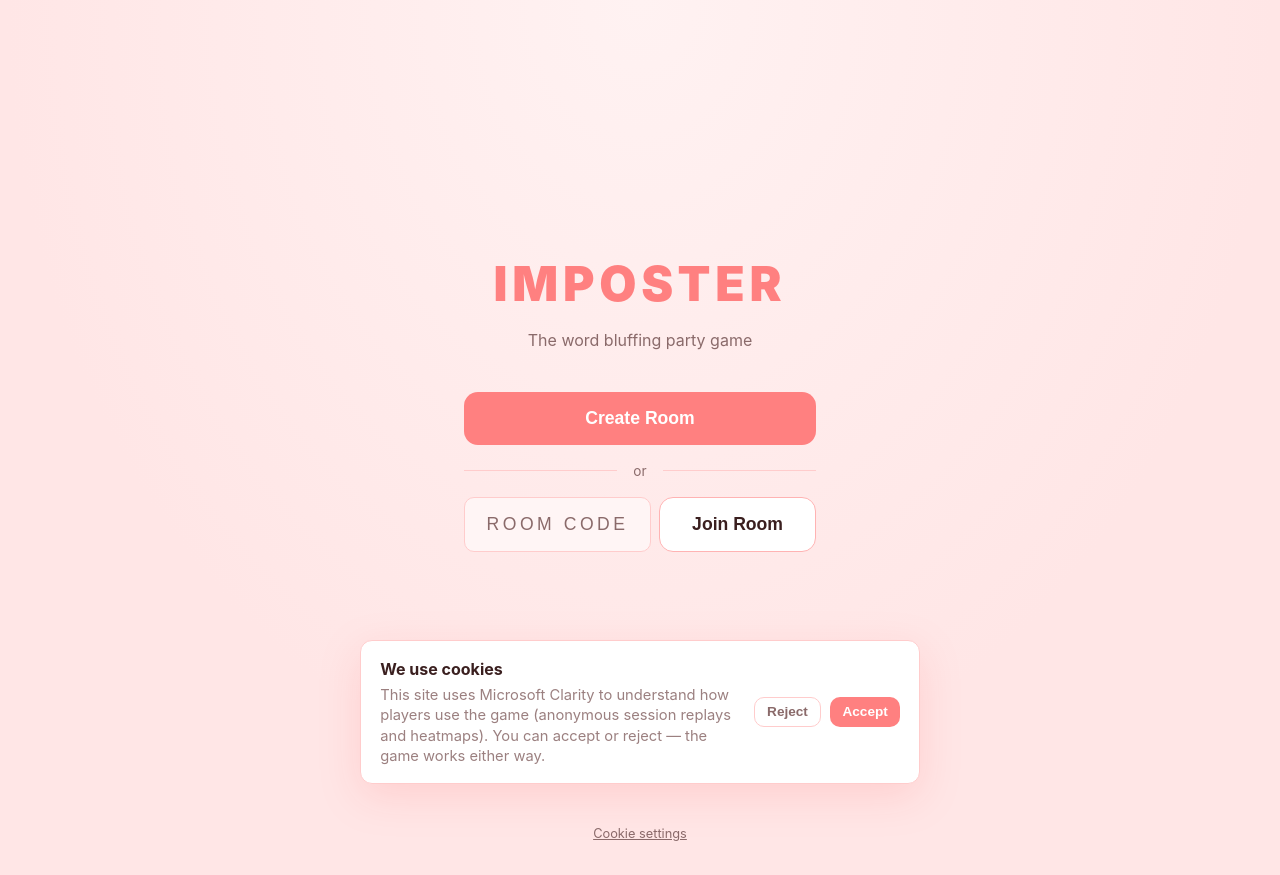
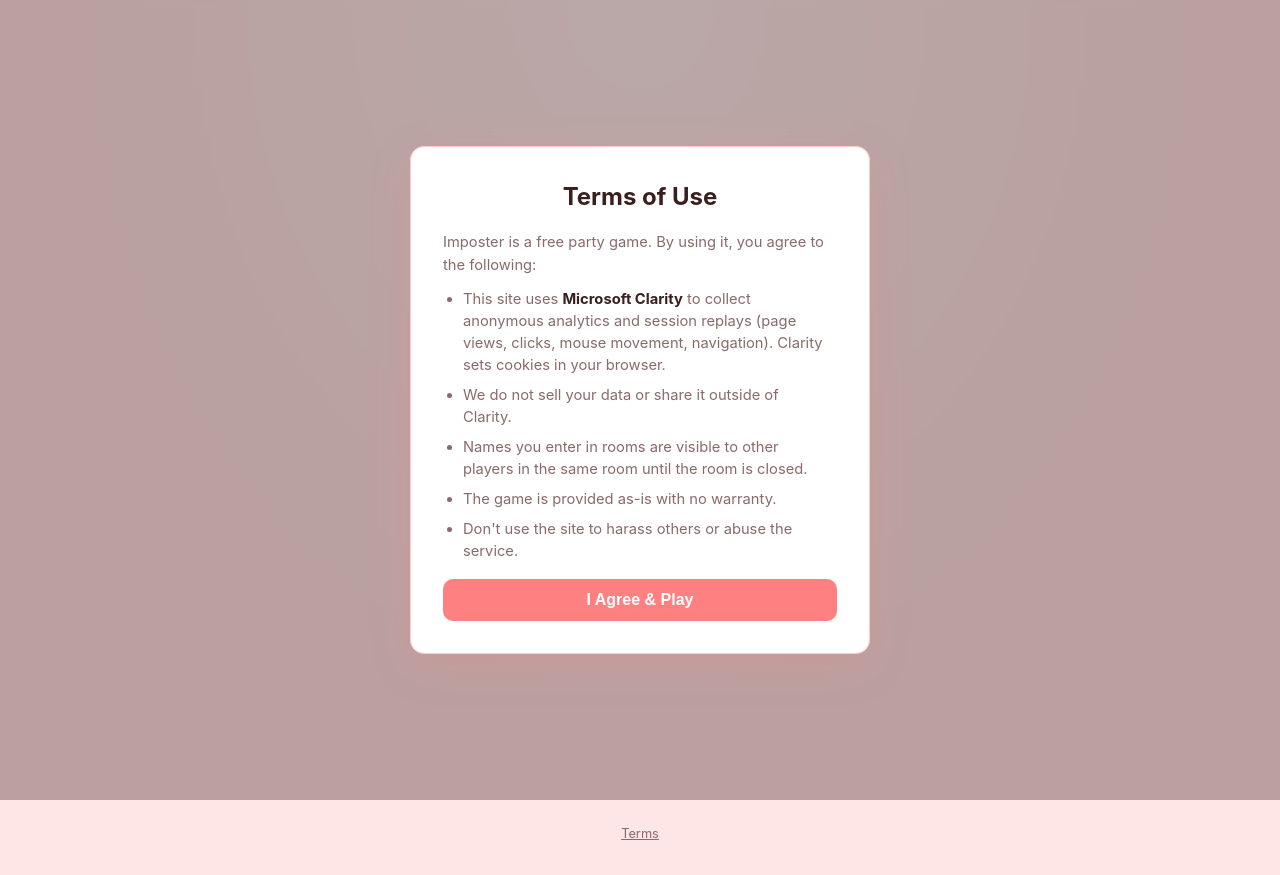
Before and after one commit to shivangi827/imposter-game, a website with bundled scripts: page public/index.html in a window 1280 px wide. Built offline with nearby package versions, Linux system fonts and the light colour scheme; files whose address does not match are found by name.

Commit message:
feat: replace cookie banner with terms gate modal
Always load Clarity after a single acceptance of a terms modal that
discloses Clarity usage and cookies. Removes the reject/DNT path since
the goal is to track all sessions. Footer link reopens the terms in
read-only mode. Storage key bumped to imposter.terms.v1 so previously
rejected users are re-prompted.

```diff
--- a/public/index.html
+++ b/public/index.html
@@ -267,16 +267,23 @@
 </div>
 
 <!-- ═══════════════════════════════════════════════════════
-     COOKIE CONSENT BANNER
+     TERMS & CONDITIONS MODAL
 ═══════════════════════════════════════════════════════ -->
-<div id="consent-banner" class="consent-banner hidden" role="dialog" aria-live="polite" aria-label="Cookie consent">
-  <div class="consent-text">
-    <strong>We use cookies</strong>
-    <p>This site uses Microsoft Clarity to understand how players use the game (anonymous session replays and heatmaps). You can accept or reject — the game works either way.</p>
-  </div>
-  <div class="consent-actions">
-    <button class="btn btn-ghost btn-sm" id="consent-reject">Reject</button>
-    <button class="btn btn-primary btn-sm" id="consent-accept">Accept</button>
+<div id="modal-terms" class="modal hidden" role="dialog" aria-modal="true" aria-labelledby="modal-terms-title">
+  <div class="modal-box terms-box">
+    <h2 id="modal-terms-title">Terms of Use</h2>
+    <div class="terms-body">
+      <p>Imposter is a free party game. By using it, you agree to the following:</p>
+      <ul>
+        <li>This site uses <strong>Microsoft Clarity</strong> to collect anonymous analytics and session replays (page views, clicks, mouse movement, navigation). Clarity sets cookies in your browser.</li>
+        <li>We do not sell your data or share it outside of Clarity.</li>
+        <li>Names you enter in rooms are visible to other players in the same room until the room is closed.</li>
+        <li>The game is provided as-is with no warranty.</li>
+        <li>Don't use the site to harass others or abuse the service.</li>
+      </ul>
+    </div>
+    <button class="btn btn-primary btn-full" id="btn-terms-accept">I Agree &amp; Play</button>
+    <button class="btn btn-secondary btn-full hidden" id="btn-terms-close">Close</button>
   </div>
 </div>
 
@@ -284,7 +291,7 @@
      FOOTER
 ═══════════════════════════════════════════════════════ -->
 <footer class="site-footer">
-  <a href="#" id="footer-cookie-settings">Cookie settings</a>
+  <a href="#" id="footer-terms">Terms</a>
 </footer>
 
 <script src="/app.js"></script>
--- a/public/style.css
+++ b/public/style.css
@@ -659,39 +659,27 @@ h1 {
   .btn-lg { padding: 0.85rem 1.5rem; font-size: 1rem; }
 }
 
-/* ─── Cookie Consent Banner ─────────────────────────────── */
-.consent-banner {
-  position: fixed;
-  left: 1rem;
-  right: 1rem;
-  bottom: 1rem;
-  max-width: 560px;
-  margin: 0 auto;
-  background: var(--surface);
-  color: var(--text);
-  border: 1px solid var(--border);
-  border-radius: 12px;
-  padding: 1rem 1.2rem;
-  box-shadow: var(--shadow-lg);
-  backdrop-filter: blur(8px);
-  z-index: 9999;
+/* ─── Terms & Conditions Modal ──────────────────────────── */
+.terms-box {
+  max-width: 460px;
+}
+.terms-body {
+  max-height: 50vh;
+  overflow-y: auto;
+  font-size: 0.92rem;
+  line-height: 1.5;
+  color: var(--text-muted);
+  padding-right: 0.5rem;
+}
+.terms-body p { margin-bottom: 0.75rem; }
+.terms-body ul {
+  list-style: disc;
+  padding-left: 1.25rem;
   display: flex;
   flex-direction: column;
-  gap: 0.8rem;
-  font-size: 0.92rem;
+  gap: 0.5rem;
 }
-.consent-banner.hidden { display: none; }
-.consent-text strong { display: block; font-size: 1rem; margin-bottom: 0.25rem; }
-.consent-text p { margin: 0; opacity: 0.85; line-height: 1.4; color: var(--text-muted); }
-.consent-actions {
-  display: flex;
-  gap: 0.6rem;
-  justify-content: flex-end;
-}
-@media (min-width: 520px) {
-  .consent-banner { flex-direction: row; align-items: center; }
-  .consent-text { flex: 1; }
-}
+.terms-body strong { color: var(--text); }
 
 /* ─── Footer ────────────────────────────────────────────── */
 .site-footer {
--- a/src/client/consent.ts
+++ b/src/client/consent.ts
@@ -1,20 +1,17 @@
-const CONSENT_KEY = 'imposter.consent.v1';
+const TERMS_KEY = 'imposter.terms.v1';
 const CLARITY_PROJECT_ID = 'watan966kt';
 
-type ConsentValue = 'accepted' | 'rejected';
-
-function readConsent(): ConsentValue | null {
+function hasAccepted(): boolean {
   try {
-    const v = localStorage.getItem(CONSENT_KEY);
-    return v === 'accepted' || v === 'rejected' ? v : null;
+    return localStorage.getItem(TERMS_KEY) === 'accepted';
   } catch {
-    return null;
+    return false;
   }
 }
 
-function writeConsent(v: ConsentValue): void {
+function markAccepted(): void {
   try {
-    localStorage.setItem(CONSENT_KEY, v);
+    localStorage.setItem(TERMS_KEY, 'accepted');
   } catch {
     /* ignore */
   }
@@ -42,59 +39,40 @@ function loadClarity(projectId: string): void {
   })(window as unknown as Window & { [k: string]: unknown }, document, 'clarity', 'script', projectId);
 }
 
-function respectsDNT(): boolean {
-  const dnt =
-    navigator.doNotTrack ||
-    (window as unknown as { doNotTrack?: string }).doNotTrack ||
-    (navigator as unknown as { msDoNotTrack?: string }).msDoNotTrack;
-  return dnt === '1' || dnt === 'yes';
+function showModal(readOnly: boolean): void {
+  const modal = document.getElementById('modal-terms');
+  const agree = document.getElementById('btn-terms-accept');
+  const close = document.getElementById('btn-terms-close');
+  if (!modal || !agree || !close) return;
+  modal.classList.remove('hidden');
+  agree.classList.toggle('hidden', readOnly);
+  close.classList.toggle('hidden', !readOnly);
 }
 
-function showBanner(): void {
-  const banner = document.getElementById('consent-banner');
-  if (banner) banner.classList.remove('hidden');
-}
-
-function hideBanner(): void {
-  const banner = document.getElementById('consent-banner');
-  if (banner) banner.classList.add('hidden');
+function hideModal(): void {
+  const modal = document.getElementById('modal-terms');
+  if (modal) modal.classList.add('hidden');
 }
 
 export function initConsent(): void {
-  const existing = readConsent();
-
-  if (respectsDNT() && existing === null) {
-    writeConsent('rejected');
-    return;
+  if (hasAccepted()) {
+    loadClarity(CLARITY_PROJECT_ID);
+  } else {
+    showModal(false);
   }
 
-  if (existing === 'accepted') {
-    loadClarity(CLARITY_PROJECT_ID);
-    return;
-  }
-  if (existing === 'rejected') {
-    return;
-  }
-
-  showBanner();
-
-  document.getElementById('consent-accept')?.addEventListener('click', () => {
-    writeConsent('accepted');
-    hideBanner();
+  document.getElementById('btn-terms-accept')?.addEventListener('click', () => {
+    markAccepted();
+    hideModal();
     loadClarity(CLARITY_PROJECT_ID);
   });
-  document.getElementById('consent-reject')?.addEventListener('click', () => {
-    writeConsent('rejected');
-    hideBanner();
+
+  document.getElementById('btn-terms-close')?.addEventListener('click', () => {
+    hideModal();
   });
 
-  document.getElementById('footer-cookie-settings')?.addEventListener('click', (e) => {
+  document.getElementById('footer-terms')?.addEventListener('click', (e) => {
     e.preventDefault();
-    showBanner();
+    showModal(hasAccepted());
   });
 }
-
-document.getElementById('footer-cookie-settings')?.addEventListener('click', (e) => {
-  e.preventDefault();
-  showBanner();
-});
```
